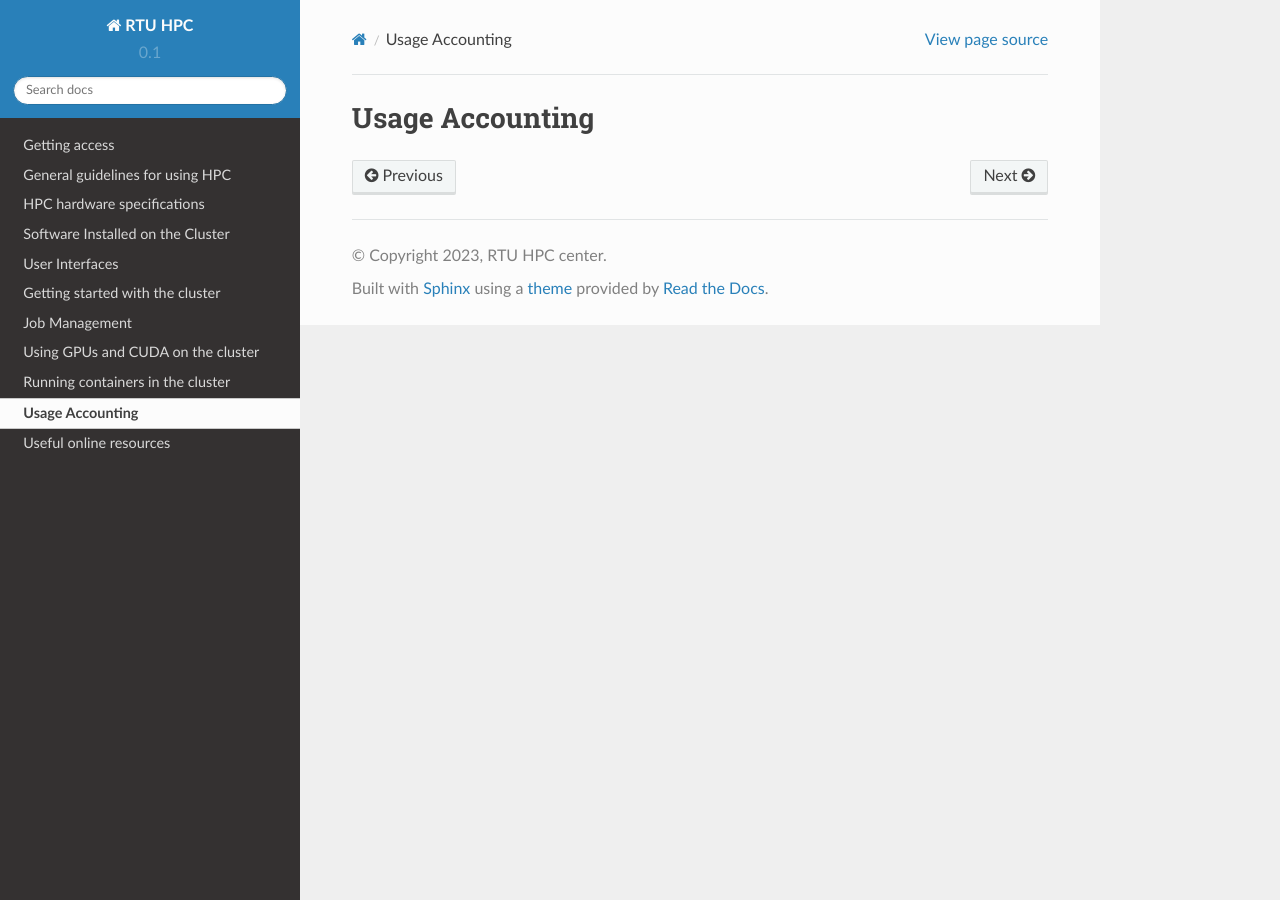
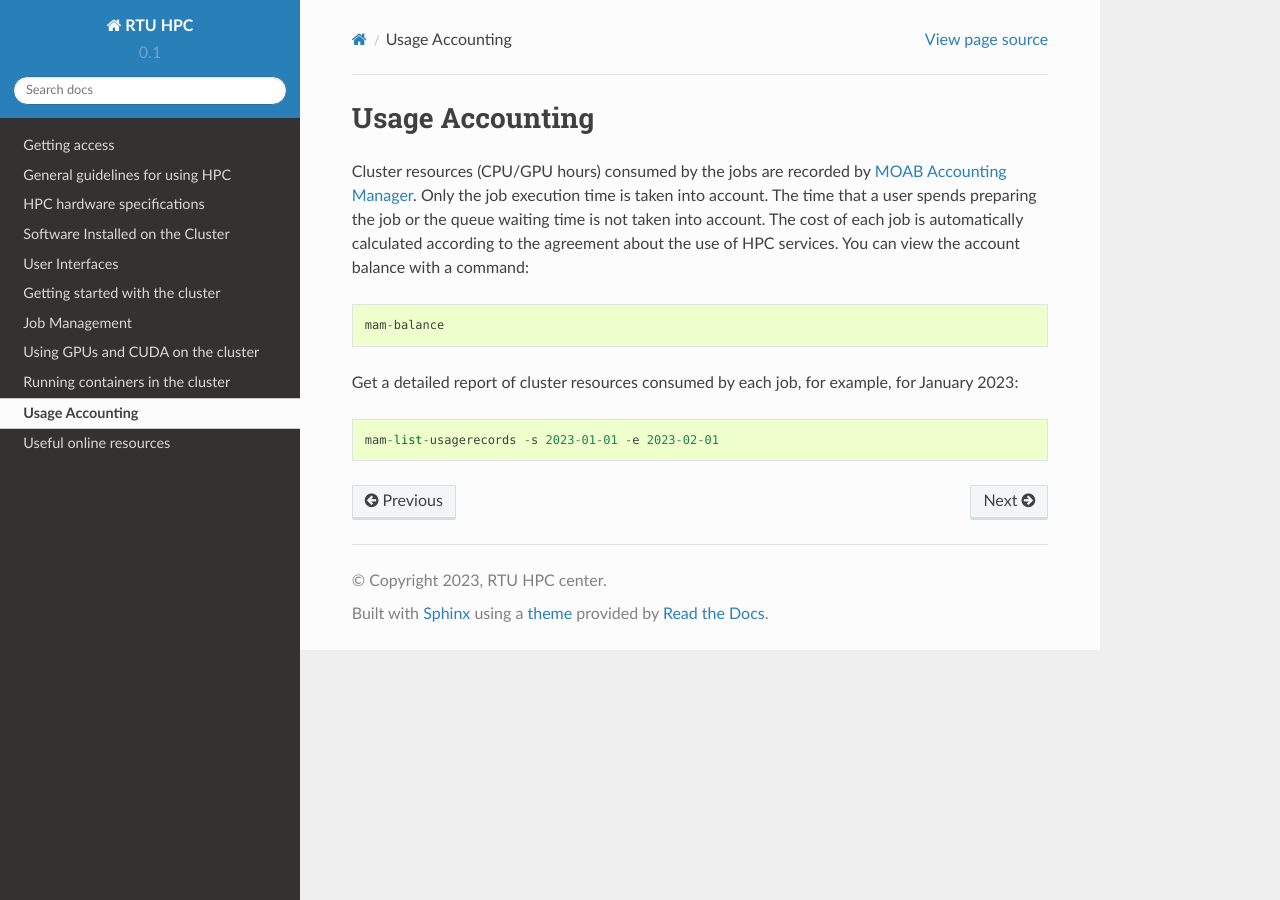
Before and after one commit to rtuhpc/hpc-manual, a Sphinx documentation site: the page built from doc/10_accounting.md, in a window 1280 px wide. Built offline with Sphinx 7.4.7 and the Read the Docs theme 2.0.0, drawn with Linux system fonts in a browser that asks for light colours.

Commit message:
Update 10_accounting.md

````diff
--- a/doc/10_accounting.md
+++ b/doc/10_accounting.md
@@ -1 +1,9 @@
 # Usage Accounting
+Cluster resources (CPU/GPU hours) consumed by the jobs are recorded by [MOAB Accounting Manager](http://www.adaptivecomputing.com/products/capabilities/accounting/).  Only the job execution time is taken into account. The time that a user spends preparing the job or the queue waiting time is not taken into account. The cost of each job is automatically calculated according to the agreement about the use of HPC services. You can view the account balance with a command:
+ ```
+ mam-balance
+ ```
+Get a detailed report of cluster resources consumed by each job, for example, for January 2023:
+```
+mam-list-usagerecords -s 2023-01-01 -e 2023-02-01
+```
````
